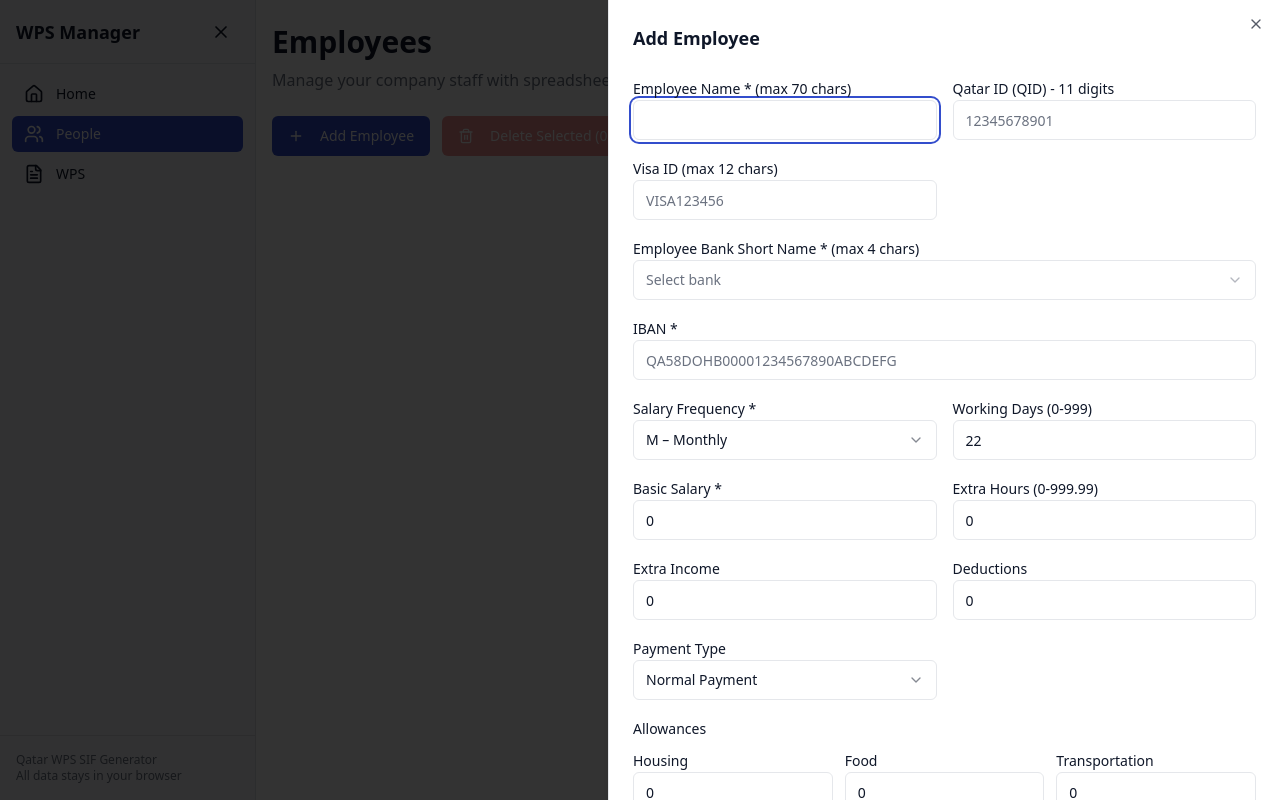
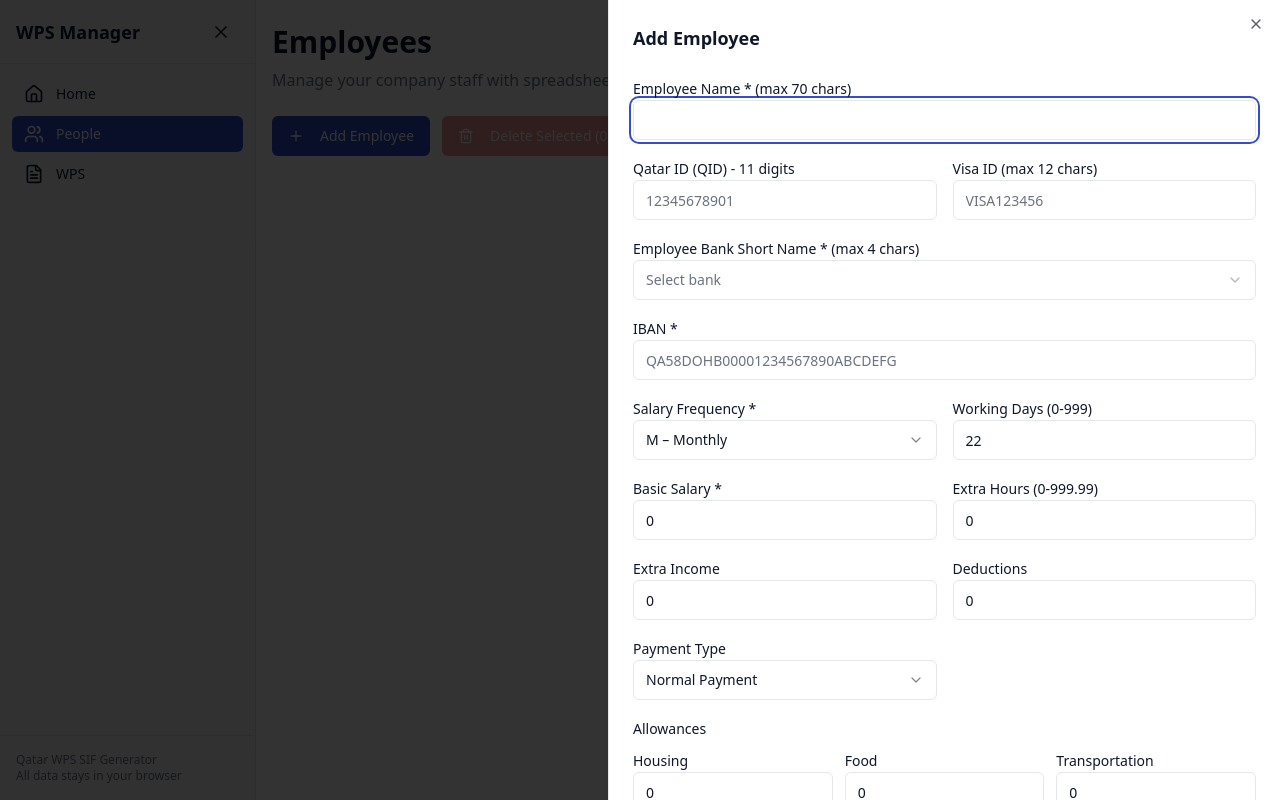
Before and after one commit to lonnietoonie/qatar-wps-manager, a React (Vite) app: page /people in a window 1280 px wide. Both pictures are taken after typing "Sample" into the empty fields and a click on the button "Add Employee". Built offline with nearby package versions, Linux system fonts and the light colour scheme; the HTML template or start-up script is replaced by a standard one.

Commit message:
Refactor employee form layout

```diff
--- a/src/components/EmployeeFormDrawer.tsx
+++ b/src/components/EmployeeFormDrawer.tsx
@@ -228,7 +228,7 @@ export const EmployeeFormDrawer = ({ open, onClose, onSave, employee }: Employee
 
         <form onSubmit={handleSubmit(onSubmit)} className="space-y-6 mt-6">
           <div className="grid gap-4 sm:grid-cols-2">
-            <div>
+            <div className="sm:col-span-2">
               <Label htmlFor="employeeName">Employee Name * (max 70 chars)</Label>
               <Input id="employeeName" {...register("employeeName")} maxLength={70} />
               {errors.employeeName && (
```
